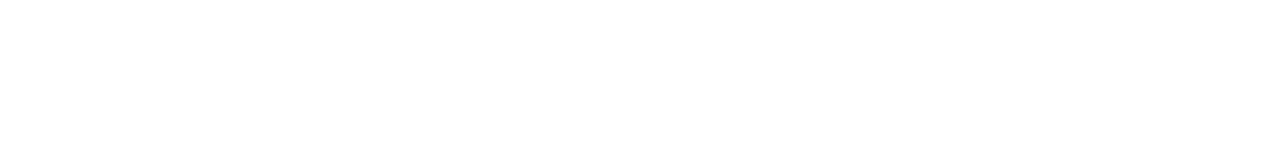
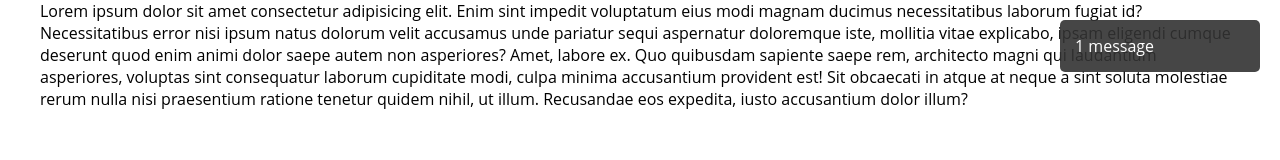
Before and after one commit to DenisLay/ActionToastAnimation, a plain HTML site: page index.html in a window 1280 px wide. Drawn offline with Linux system fonts and the light colour scheme.

Commit message:
toast done

```diff
--- a/app.js
+++ b/app.js
@@ -1,3 +1,35 @@
 window.onload = function() {
+    const root = document.querySelector('body');
 
+    mountToastContainer(root);
+    showToast('1 message');
+    showModal('content');
 }
+
+function mountToastContainer(root) {
+    const toastsContainer = document.createElement('div');
+    toastsContainer.classList.add('toasts-container');
+
+    root.appendChild(toastsContainer);
+}
+
+function showToast(message, duration = 3000) {
+    const container = document.querySelector('.toasts-container');
+
+    const toast = document.createElement('div');
+    toast.classList.add('toast');
+    toast.innerHTML = `<span>${message}</span>`;
+
+    container.appendChild(toast);
+
+    setTimeout(() => {
+        toast.classList.add('show');
+    }, 400);
+
+    toast.addEventListener('click', function() {
+        toast.classList.remove('show');
+        setTimeout(function () {
+            toast.remove();
+        }, 400);
+    });
+}
--- a/index.html
+++ b/index.html
@@ -8,7 +8,9 @@
 </head>
 <body>
     <div class="container">
-
+        <p>
+            Lorem ipsum dolor sit amet consectetur adipisicing elit. Enim sint impedit voluptatum eius modi magnam ducimus necessitatibus laborum fugiat id? Necessitatibus error nisi ipsum natus dolorum velit accusamus unde pariatur sequi aspernatur doloremque iste, mollitia vitae explicabo, ipsam eligendi cumque deserunt quod enim animi dolor saepe autem non asperiores? Amet, labore ex. Quo quibusdam sapiente saepe rem, architecto magni qui laudantium asperiores, voluptas sint consequatur laborum cupiditate modi, culpa minima accusantium provident est! Sit obcaecati in atque at neque a sint soluta molestiae rerum nulla nisi praesentium ratione tenetur quidem nihil, ut illum. Recusandae eos expedita, iusto accusantium dolor illum?
+        </p>
     </div>
 
     <script src="app.js" defer></script>
--- a/style.css
+++ b/style.css
@@ -19,3 +19,77 @@ body {
     height: 100vh;
     margin: 0 auto;
 }
+
+.toasts-container {
+    position: fixed;
+    top: 20px;
+    right: 20px;
+    z-index: 1000;
+    display: flex;
+    flex-direction: column;
+    gap: 10px;
+}
+
+.toast {
+    position: relative;
+    min-width: 200px;
+    min-height: 40px;
+    padding: 15px;
+    background-color: rgba(50, 50, 50, 0.9);
+    color: #fff;
+    border-radius: 5px;
+    display: flex;
+    align-items: center;
+    justify-content: space-between;
+    opacity: 0;
+    transform: translateX(100%);
+    transition: opacity 0.5s cubic-bezier(0.175, 0.885, 0.32, 1.275),
+                transform 0.5s cubic-bezier(0.175, 0.885, 0.32, 1.275),
+                scale 0.3s cubic-bezier(0.175, 0.885, 0.32, 1.275),
+                border-radius 0.3s cubic-bezier(0.175, 0.885, 0.32, 1.275);
+    cursor: pointer;
+    overflow: hidden;
+}
+
+.toast:active {
+    scale: 0.9;
+}
+
+.toast:active::before {
+    transform: scale(4);
+    transition: transform 0.2s cubic-bezier(0.215, 0.610, 0.355, 1);
+}
+
+.toast:hover {
+    border-radius: 8px;
+}
+
+.toast:hover::before {
+    left: 0%;
+    opacity: 1;
+    scale: 1;
+}
+
+.toast::before {
+    content: 'READ';
+    position: absolute;
+    left: 100%;
+    top: 0;
+    width: 100%;
+    height: 100%;
+    background: rgba(200, 40, 187, 1);
+    display: flex;
+    justify-content: center;
+    align-items: center;
+    opacity: 0;
+    /*scale: 0.5;*/
+    transition: left 0.2s cubic-bezier(0.215, 0.610, 0.355, 1),
+                opacity 0.2s cubic-bezier(0.215, 0.610, 0.355, 1);
+                /*scale 0.3s cubic-bezier(0.215, 0.610, 0.355, 1);*/
+    font-weight: 700;
+}
+
+.toast.show {
+    opacity: 1;
+    transform: translateX(0);
+}
```
